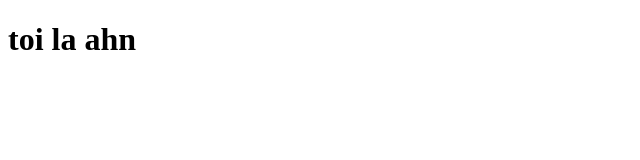
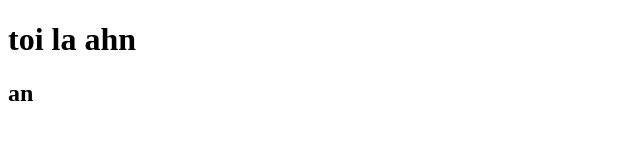
Before and after one commit to quocanlau/webqliosto, a plain HTML site: page dashboard.html in a window 1280 px wide. Shown: the full height of the page, 0-640 px from the left. Drawn offline with Linux system fonts and the light colour scheme.

Commit message:
dashboard test 1

```diff
--- a/dashboard.html
+++ b/dashboard.html
@@ -7,5 +7,6 @@
 </head>
 <body>
     <h1>toi la ahn</h1>
+    <h2> an </h2>
 </body>
 </html>
```
